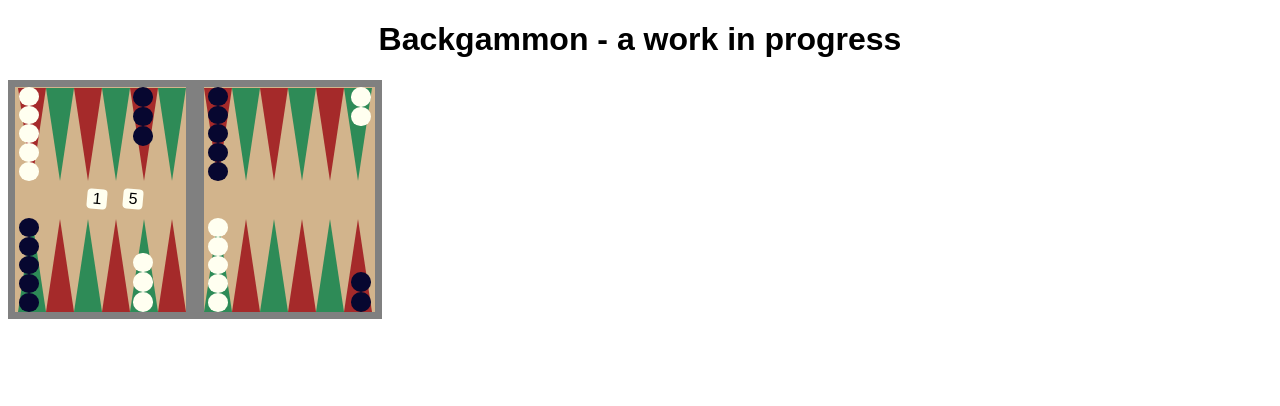
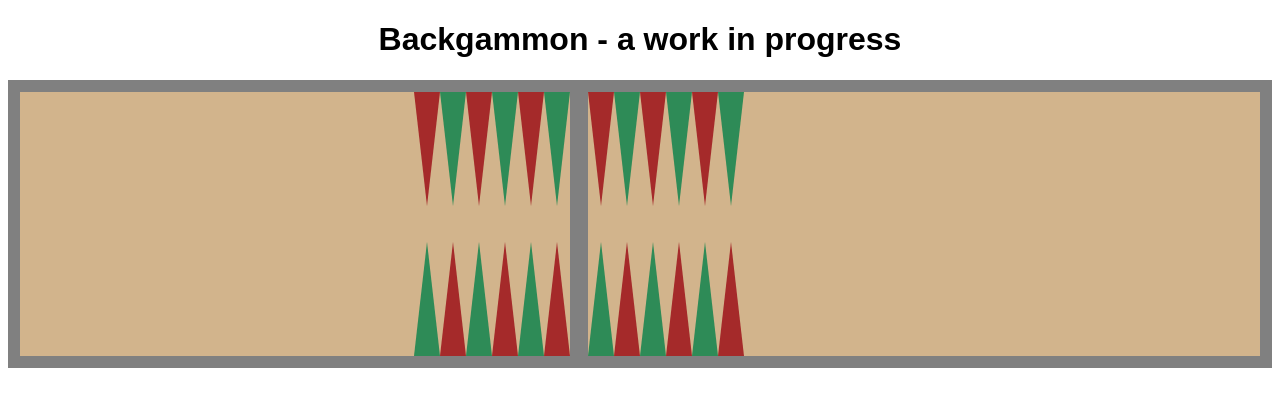
Before and after one commit to warwickgrigg/backgammon, a React (Create React App) app: page / in a window 1280 px wide. Shown: the top 406 px of the page. Built offline with nearby package versions, Linux system fonts and the light colour scheme.

Commit message:
redrawing board to include off

```diff
--- a/src/App.js
+++ b/src/App.js
@@ -1,7 +1,7 @@
 import React, { useReducer } from "react";
 import "./styles.css";
 //import { StateProvider } from "./state";
-//import Counter from "./components/counter";
+import Counter from "./components/counter";
 //import GlobalCounter from "./components/gcounter";
 import Board from "./components/board";
 import toBoard from "./engine/toBoard";
@@ -9,7 +9,9 @@ import toBoard from "./engine/toBoard";
 
 const jlog = o => console.log(JSON.stringify(o));
 
-const boardStart = toBoard("1w2,6b5,8b3,12w5,13b5,17w3,19w5,24b2/w/1,5");
+let boardStart;
+boardStart = toBoard("1w2,6b5,8b3,12w5,13b5,17w3,19w5,24b2/w/1,5");
+boardStart = toBoard("1w2,2b,6b4,8b3,12w5,13b5,17w3,19w5,24b2/w/1,5");
 //jlog(toBoard("1w2,6b5,8b3,12w5,13b5,17w3,19w5,24b2/w/1,2"));
 
 const init = {
@@ -35,6 +37,7 @@ export default function App() {
   const [state, dispatch] = useReducer(reducer, init);
   return (
     //<StateProvider initialState={state} reducer={reducer}>
+
     <div className="App">
       <div key="head">
         <h1>Backgammon - a work in progress</h1>
--- a/src/components/board.js
+++ b/src/components/board.js
@@ -10,8 +10,6 @@ const jlog = o => console.log(JSON.stringify(o));
 export default ({ points, dice, player, dispatch }) => {
   //const [selectedPoint, selectPoint] = useState(-1);
   const boardClick = e => {
-    //e.stopPropagation();
-    //e.preventDefault();
     const el = e.target;
     let { left, top, bottom, right } = el.getBoundingClientRect();
     const { id } = el;
@@ -21,16 +19,18 @@ export default ({ points, dice, player, dispatch }) => {
       Math.floor(v)
     );
     //jlog({ left, top, bottom, right, cx, cy });
-    jlog([id, t, i, j, [cx - bx1, cy - by1], [[bx1, by1], [bx2, by2]]]);
+    jlog([id, t, i, j, [cx - bx1, cy - by1], [bx2 - bx1, by2 - by1]]);
     //if (t === "p" || t === "c") pointClick(parseInt(i, 10));
   };
   let pucksProps = { points, dice, player, dispatch };
 
   return (
-    <div className="board" key="board" onClick={e => 1 /*boardClick(e)*/}>
+    <div className="board" key="board">
       <Surface />
+      {/*
       <Pucks {...pucksProps} />
       <Dice values={dice} />
+      */}
     </div>
   );
 };
--- a/src/components/counter.js
+++ b/src/components/counter.js
@@ -2,6 +2,7 @@ import React, { useState } from "react";
 
 export default ({ initialCount = 0 }) => {
   const [count, setCount] = useState(initialCount);
+  console.log("counter body");
   return (
     <button onClick={() => setCount(prevCount => prevCount + 1)}>
       Increment: {count}
--- a/src/components/pucks.js
+++ b/src/components/pucks.js
@@ -28,13 +28,13 @@ export default ({ points, player, dice, dispatch }) => {
       selectPoint(point);
     }
   };
-  jlog({ info: "rendering" });
+  jlog({ info: "rendering", points, player, dice });
 
   return points.map((stacks, c) =>
     stacks.map((count, point) => {
       let topClassSuffix;
       if (c) point = 25 - point;
-      if (isPossibleTo(point) && player === c) {
+      if (isPossibleTo(point) && !points[1 - c][25 - point]) {
         count += 1;
         topClassSuffix = " possible-to";
       } else
--- a/src/components/surface.js
+++ b/src/components/surface.js
@@ -1,19 +1,14 @@
 import React from "react";
-
-const insert = (a, i, v) => [...a.slice(0, i), v, ...a.slice(i)];
 
 const columnClass = ["column even", "column odd"];
 
-const surface = () => (
-  <div className="columns">
-    {insert(
-      Array.from(new Array(12), (_, c) => (
-        <div className={columnClass[c % 2]} key={`c${c}`} id={`c/${c}`} />
-      )),
-      6,
-      <div className="bar" key="bar" id="bar" />
-    )}
-  </div>
-);
+const surface = () => {
+  const result = Array.from(new Array(12), (_, c) => (
+    <div className={columnClass[c % 2]} key={`c${c}`} id={`c/${c}`} />
+  ));
+  result.splice(6, 0, <div className="bar" key="bar" id="bar" />);
+  result.push(<div className="off" key="off" id="off" />);
+  return <div className="columns">{result}</div>;
+};
 
 export default surface;
--- a/src/styles.css
+++ b/src/styles.css
@@ -4,26 +4,29 @@
 }
 
 .board {
-  --board-width: 360px;
-  --board-height: calc(var(--board-width) * 5 / 8);
-  --bar-width: calc(var(--board-width) / 20);
-  --point-height: calc((var(--board-height) - var(--point-gap)) / 2);
-  --point-width: calc((var(--board-width) - var(--bar-width)) / 12);
-  --point-gap: calc(var(--board-height) / 6);
-  --board-border: calc(var(--board-height) / 32);
-  --puck-diameter: calc(var(--point-height) / 4.75);
+  --puck-diameter: 24px;
+  --point-width: calc(var(--puck-diameter) * 1.125);
+  --point-height: calc(var(--puck-diameter) * 4.75);
+  --point-gap: calc(var(--puck-diameter) * 1.5);
   --puck-margin: calc((var(--point-width) - var(--puck-diameter)) / 2);
-  --dice-size: calc(var(--board-width) / 18);
+  --dice-size: calc(var(--puck-diameter) * 0.75);
+  --board-width: calc(
+    var(--point-width) * 13 + var(--bar-width) + var(--border-width)
+  );
+  --board-height: calc(var(--point-height) * 2 + var(--point-gap));
+  --board-border: calc(var(--puck-diameter) / 2);
+  --bar-width: calc(var(--puck-diameter) * 0.75);
+
   display: grid;
-  grid-template-columns: repeat(6, var(--point-width)) var(--bar-width) repeat(
-      6,
-      var(--point-width)
-    );
+  grid-template-columns:
+    repeat(6, var(--point-width)) var(--bar-width)
+    repeat(6, var(--point-width)) var(--border-width) var(--point-width);
   grid-template-rows: var(--point-height) var(--point-gap) var(--point-height);
   grid-template-areas:
-    "p12 p11 p10 p9 p8 p7 p0 p6 p5 p4 p3 p2 p1"
-    "l l ld ld ld lx bar r r r r r r"
-    "p13 p14 p15 p16 p17 p18 p25 p19 p20 p21 p22 p23 p24";
+    "p12 p11 p10 p9 p8 p7 p0 p6 p5 p4 p3 p2 p1 bsep boff"
+    "l l ld ld ld ld bar r r r r r r msep moff"
+    "p13 p14 p15 p16 p17 p18 p25 p19 p20 p21 p22 p23 p24 wsep woff";
+
   background: tan;
   border: var(--board-border) solid gray;
   width: var(--board-width);
@@ -31,6 +34,7 @@
 
 .board .columns {
   grid-area: 1 / 1 / 1 / 14;
+  xgrid-area: 1 / 1 / 1 / 14;
 }
 
 .column {
@@ -41,6 +45,13 @@
   border-right: calc(var(--point-width) / 2) solid transparent;
   border-bottom: var(--point-height) solid var(--color);
   border-top: var(--point-height) solid seagreen;
+}
+
+.off {
+  display: inline-block;
+  height: var(--board-height);
+  width: calc(var(--point-width) + var(--border-width));
+  border-left: var(--border-width) solid gray;
 }
 
 .even {
```
